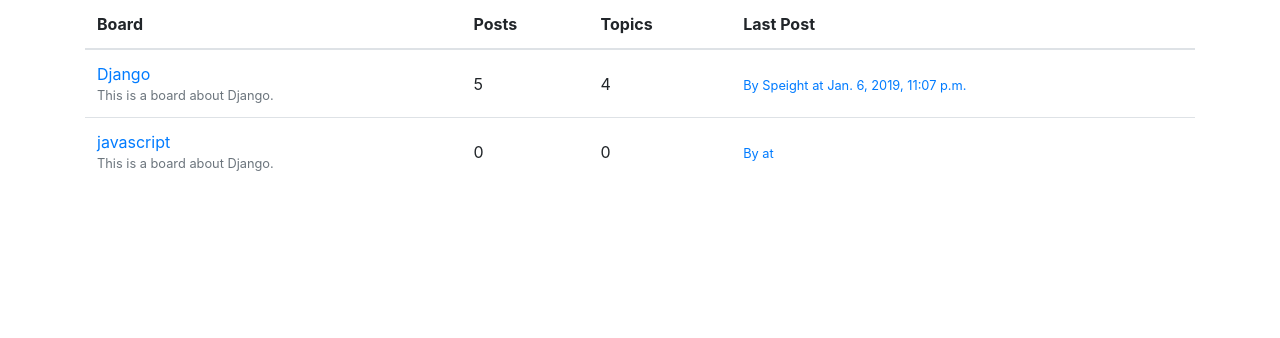
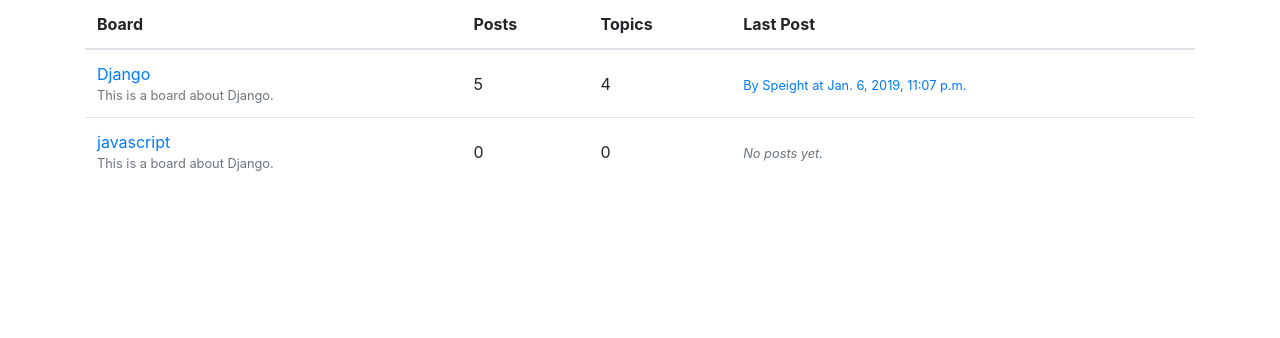
Before and after one commit to SashaPatsel/django-practice, a Django app: page / in a window 1280 px wide. Shown: the part 153-491 px from the top of the page. Run offline with Django 3.2, Linux system fonts and the light colour scheme; data comes from the database, SQL or seed files in the repository; some libraries are stand-ins or nearby versions; some web fonts are replaced.

Commit message:
set condition for no posts on home page

```diff
--- a/myproject/templates/home.html
+++ b/myproject/templates/home.html
@@ -29,12 +29,18 @@
           </td>
           <td class="align-middle">
             {% with post=board.get_last_post %}
+            {% if post %}
               <small>
                 <a href="{% url 'topic_posts' board.pk post.topic.pk %}">
                   By {{ post.created_by.username }} at {{ post.created_at }}
                 </a>
               </small>
-            {% endwith %}
+            {% else %}
+              <small class="text-muted">
+                <em>No posts yet.</em>
+              </small>
+            {% endif %}
+          {% endwith %}
           </td>
         </tr>
       {% endfor %}
```
